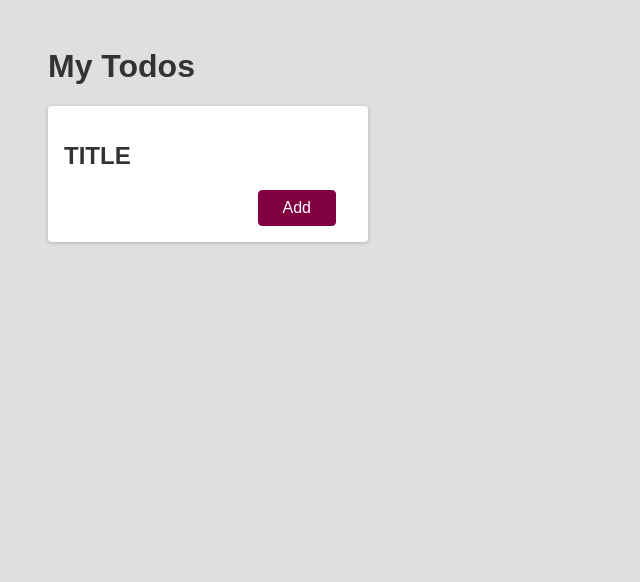
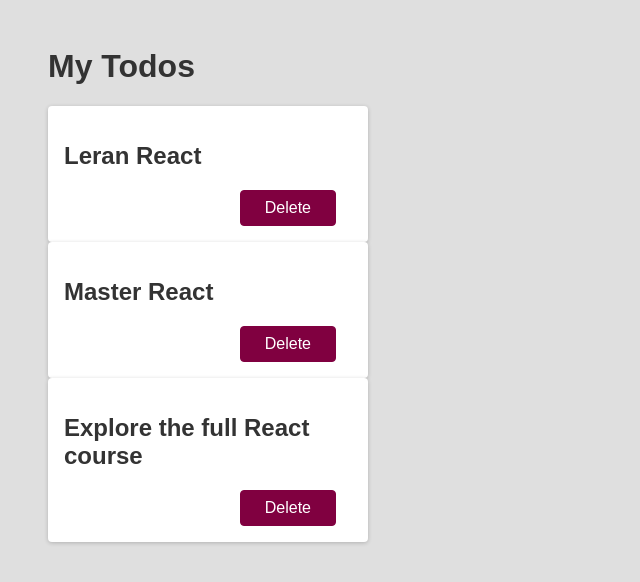
Before and after one commit to DavidBarcenas/nextjs-exercises, a JavaScript app: page / in a window 1280 px wide. Shown: the top 582 px of the page, without its empty margins (0-640 px from the left). Built offline with nearby package versions, Linux system fonts and the light colour scheme; the HTML template or start-up script is replaced by a standard one.

Commit message:
react-refresh: Create Todo component

```diff
--- a/src/App.js
+++ b/src/App.js
@@ -1,13 +1,12 @@
+import Todo from './components/Todo';
+
 function App() {
   return (
     <div>
       <h1>My Todos</h1>
-      <div className="card">
-        <h2>TITLE</h2>
-        <div className="actions">
-          <button className="btn">Add</button>
-        </div>
-      </div>
+      <Todo title="Leran React" />
+      <Todo title="Master React" />
+      <Todo title="Explore the full React course" />
     </div>
   );
 }
--- /dev/null
+++ b/src/components/Todo.js
@@ -0,0 +1,12 @@
+function Todo({ title }) {
+  return (
+    <div className="card">
+      <h2>{title}</h2>
+      <div className="actions">
+        <button className="btn">Delete</button>
+      </div>
+    </div>
+  );
+}
+
+export default Todo;
```
